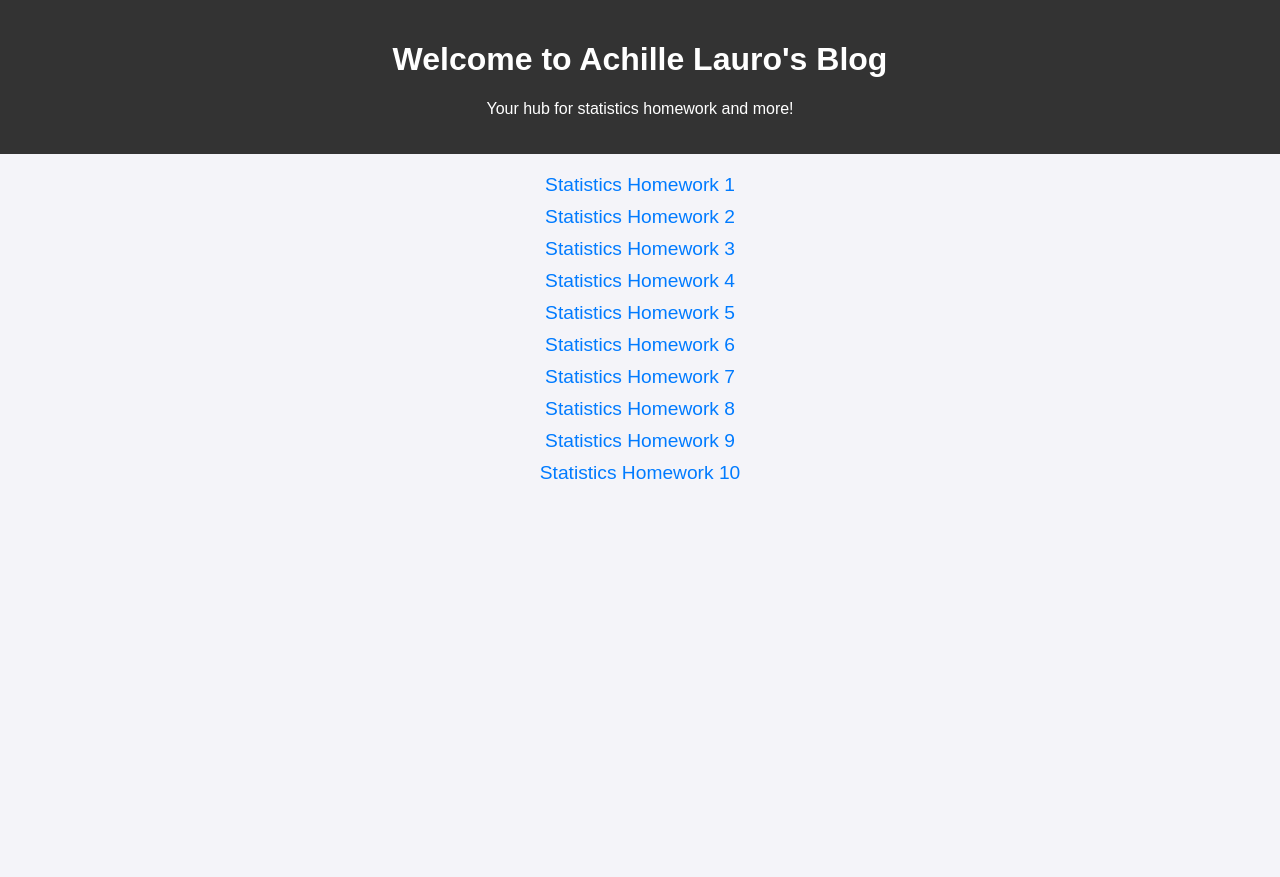
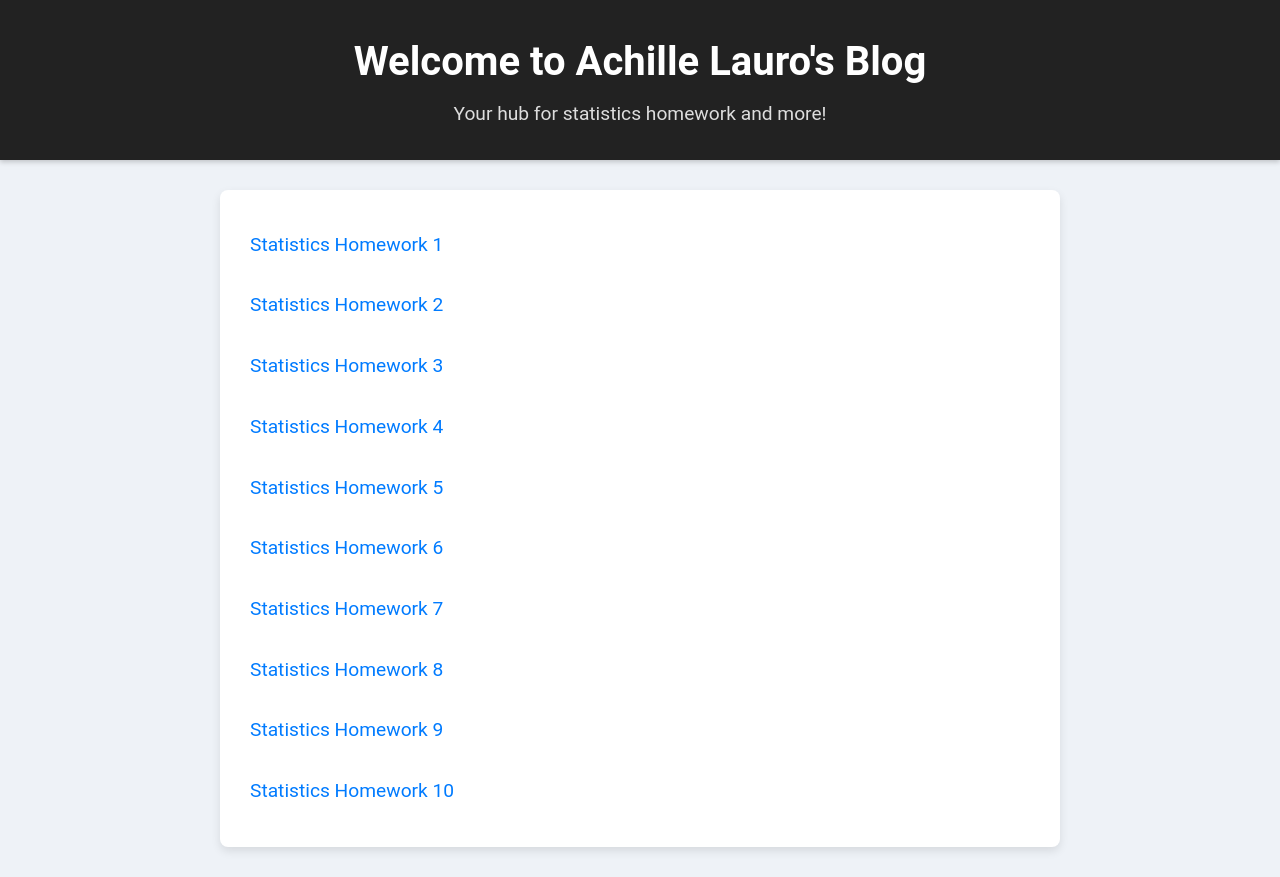
Before and after one commit to AchilleLauro/statistics-home, a plain HTML site: page index.html in a window 1280 px wide. Before the commit the page ends 800 px from the top, so only its background shows below. Drawn offline with Linux system fonts and the light colour scheme.

Commit message:
Update index.html

```diff
--- a/index.html
+++ b/index.html
@@ -6,31 +6,50 @@
     <title>Achille Lauro's Blog</title>
     <style>
         body {
-            font-family: Arial, sans-serif;
+            font-family: 'Roboto', sans-serif;
             margin: 0;
             padding: 0;
-            background-color: #f4f4f9;
+            background-color: #eef2f7;
             color: #333;
+            line-height: 1.6;
         }
         header {
-            background-color: #333;
+            background-color: #222;
             color: #fff;
-            padding: 20px 10px;
+            padding: 30px 10px;
             text-align: center;
+            box-shadow: 0 2px 5px rgba(0, 0, 0, 0.2);
+        }
+        header h1 {
+            font-size: 2.5em;
+            margin: 0;
+        }
+        header p {
+            font-size: 1.2em;
+            margin: 5px 0 0;
+            color: #ddd;
         }
         nav {
-            margin: 20px auto;
-            text-align: center;
+            max-width: 800px;
+            margin: 30px auto;
+            padding: 20px;
+            background: #fff;
+            border-radius: 8px;
+            box-shadow: 0 4px 10px rgba(0, 0, 0, 0.1);
         }
         nav a {
             display: block;
             margin: 10px 0;
+            padding: 10px;
             text-decoration: none;
             color: #007BFF;
             font-size: 1.2em;
+            border-radius: 4px;
+            transition: background-color 0.3s, color 0.3s;
         }
         nav a:hover {
-            color: #0056b3;
+            background-color: #007BFF;
+            color: #fff;
         }
     </style>
 </head>
@@ -40,16 +59,16 @@
         <p>Your hub for statistics homework and more!</p>
     </header>
      <nav>
-        <a href="achillelauro.github.io/statistics2024">Statistics Homework 1</a>
-        <a href="achillelauro.github.io/statistics2024-homework2">Statistics Homework 2</a>
-        <a href="achillelauro.github.io/staticstics2024-homework3">Statistics Homework 3</a>
-        <a href="achillelauro.github.io/staticstics2024-homework4">Statistics Homework 4</a>
-        <a href="achillelauro.github.io/statistics2024-homework5">Statistics Homework 5</a>
-        <a href="achillelauro.github.io/statistics2024-homework6">Statistics Homework 6</a>
-        <a href="achillelauro.github.io/statistics2024-homework7">Statistics Homework 7</a>
-        <a href="achillelauro.github.io/statistics2024-homework8">Statistics Homework 8</a>
-        <a href="achillelauro.github.io/statistics2024-homework9">Statistics Homework 9</a>
-        <a href="achillelauro.github.io/statistics2024-homework10">Statistics Homework 10</a>
+        <a href="https://achillelauro.github.io/statistics2024">Statistics Homework 1</a>
+        <a href="https://achillelauro.github.io/statistics2024-homework2">Statistics Homework 2</a>
+        <a href="https://achillelauro.github.io/staticstics2024-homework3">Statistics Homework 3</a>
+        <a href="https://achillelauro.github.io/staticstics2024-homework4">Statistics Homework 4</a>
+        <a href="https://achillelauro.github.io/statistics2024-homework5">Statistics Homework 5</a>
+        <a href="https://achillelauro.github.io/statistics2024-homework6">Statistics Homework 6</a>
+        <a href="https://achillelauro.github.io/statistics2024-homework7">Statistics Homework 7</a>
+        <a href="https://achillelauro.github.io/statistics2024-homework8">Statistics Homework 8</a>
+        <a href="https://achillelauro.github.io/statistics2024-homework9">Statistics Homework 9</a>
+        <a href="https://achillelauro.github.io/statistics2024-homework10">Statistics Homework 10</a>
     </nav>
 </body>
 </html>
```
